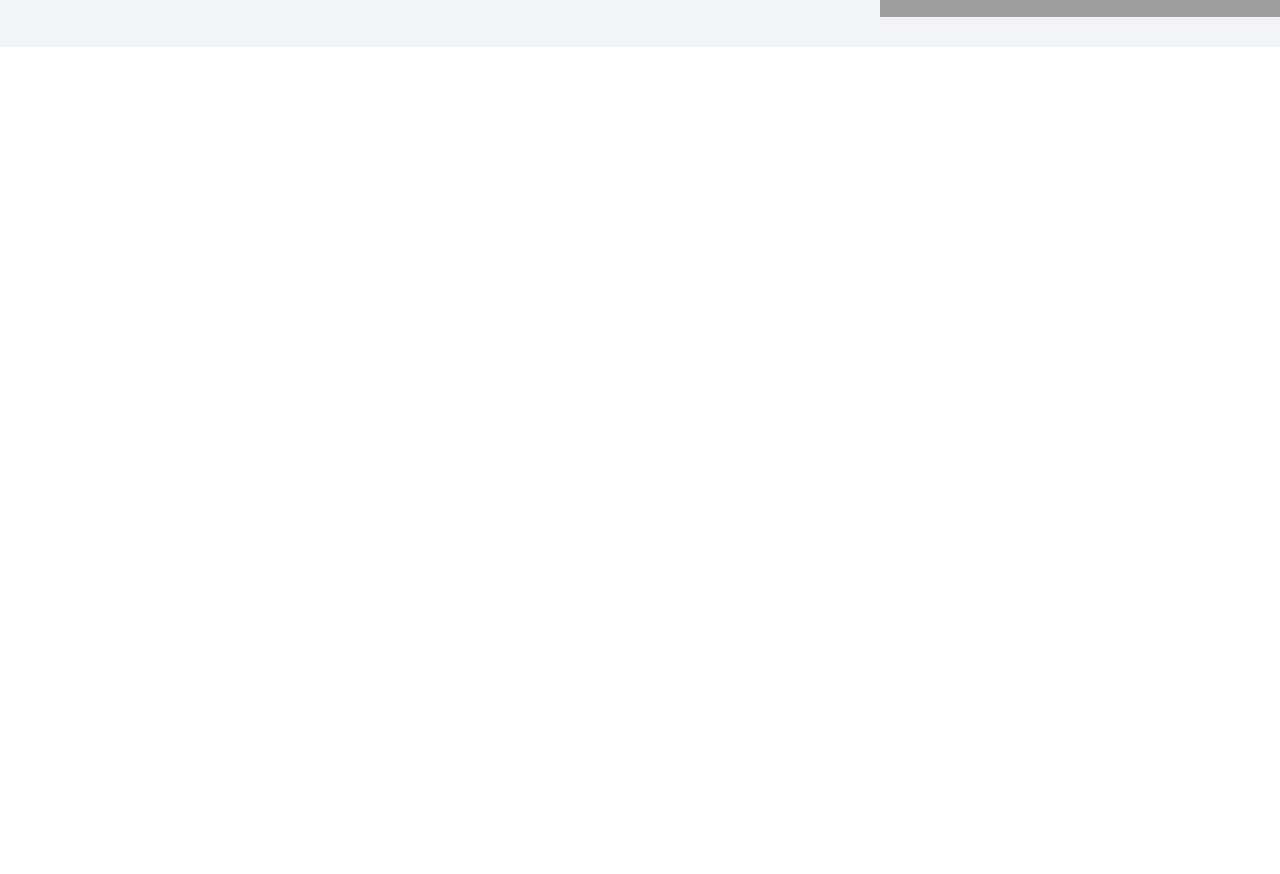
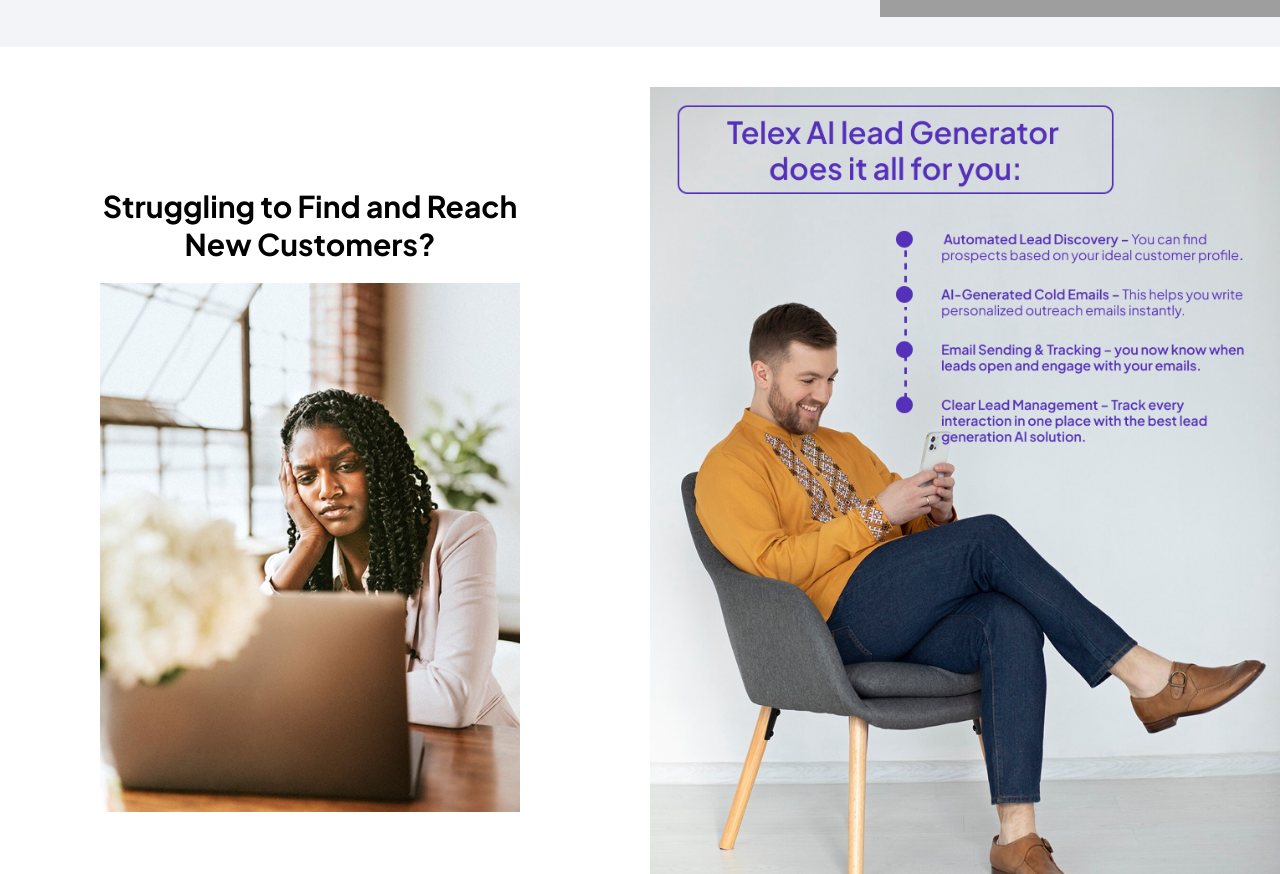
Before and after one commit to Orisunmibare-Muiz/Telex, a plain HTML site: page Index.html in a window 1280 px wide. Shown: the part 537-1411 px from the top of the page. Before the commit the page ends 800 px from the top, so only its background shows below. Drawn offline with Linux system fonts and the light colour scheme; grey boxes are pictures that could not be loaded.

Commit message:
added first section

```diff
--- a/Index.html
+++ b/Index.html
@@ -57,9 +57,22 @@
 
     <main>
 
-        <div></div>
+        <section class="section-one">
 
-        <div></div>
+            <div class="first-main-container">
+
+                <div class="fmc-one">
+                    <p>Struggling to Find and Reach New Customers?</p>
+                    <img src="./Asset/images/Unhappy-woman-sitting-with-laptop.png" alt="Un-happy woman sitting with her ">
+                </div>
+
+                <img class="fmc-img" src="./Asset/images/Man-happily-chatting..png" alt="image of a man happily pressing his phone">
+
+            </div>
+
+            <div></div>
+
+        </section>
 
     </main>
 
--- a/main.css
+++ b/main.css
@@ -126,3 +126,38 @@ header nav ul li a {
   border-radius: 10px;
   color: #2a2b67;
 }
+
+.section-one {
+  width: 100%;
+  height: max-content;
+  padding: 40px 0px 40px 0px;
+}
+
+.first-main-container {
+  display: flex;
+  flex-direction: row;
+  align-items: center;
+  position: relative;
+}
+
+.fmc-one {
+  margin: 100px 30px 30px 100px;
+  display: flex;
+  flex-direction: column;
+  width: 420px;
+}
+
+.fmc-one p {
+  font-family: Plus Jakarta Sans;
+  text-align: center;
+  font-weight: bold;
+  font-size: 30px;
+  margin-bottom: 20px;
+}
+
+.fmc-img {
+  width: 630px;
+  position: absolute;
+  right: 0px;
+  top: 0px;
+}
```
Also changed, not shown: Asset/images/Man-happily-chatting..png (added), Asset/images/Unhappy-woman-sitting-with-laptop.png (added).
